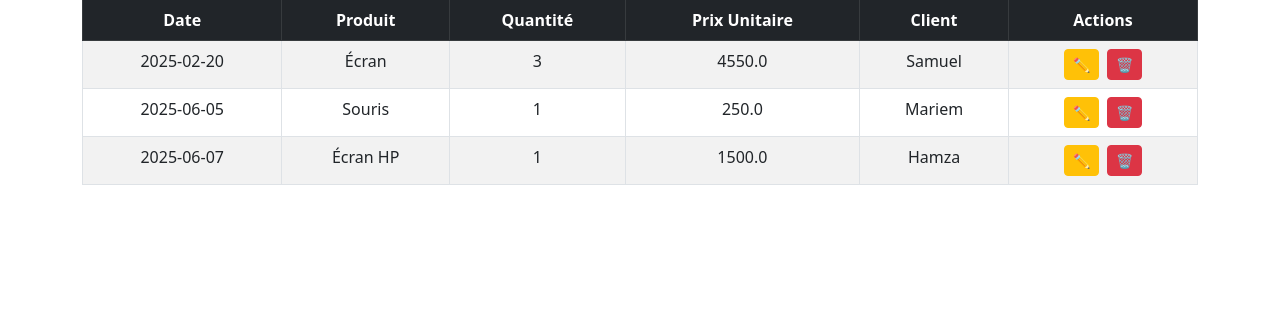
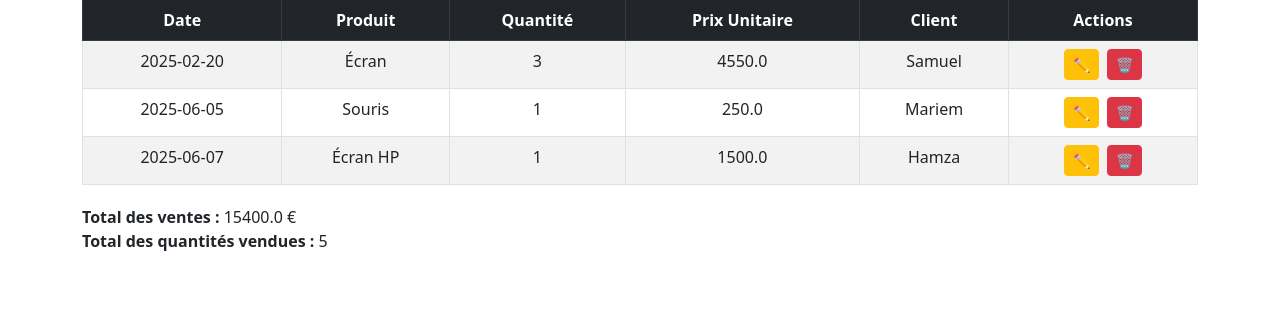
Before and after one commit to HanouneCamara/vente_dashboard, a Flask app: page / in a window 1280 px wide. Shown: the part 199-509 px from the top of the page. Run offline with Flask 3, Linux system fonts and the light colour scheme; data comes from the database, SQL or seed files in the repository.

Commit message:
ajoutTotaux

```diff
--- a/app.py
+++ b/app.py
@@ -16,10 +16,26 @@ def get_all_ventes():
     conn.close()
     return ventes
 
+# Fonction qui calcule les totaux
+def get_totaux():
+    conn = sqlite3.connect("db/ventes.db")
+    cursor = conn.cursor()
+
+    cursor.execute("SELECT SUM(quantite * prix_unitaire) FROM ventes")
+    total_ventes = cursor.fetchone()[0] or 0
+
+    cursor.execute("SELECT SUM(quantite) FROM ventes")
+    total_quantite = cursor.fetchone()[0] or 0
+
+    conn.close()
+
+    return total_ventes, total_quantite
+
 @app.route('/')
 def index():
     ventes = get_all_ventes()
-    return render_template('index.html', ventes=ventes)
+    total_ventes, total_quantite = get_totaux()
+    return render_template('index.html', ventes=ventes, total_ventes=total_ventes, total_quantite=total_quantite)
 
 @app.route('/ajouter', methods=['GET', 'POST'])
 def ajouter():
--- a/templates/index.html
+++ b/templates/index.html
@@ -51,8 +51,14 @@
                     </td>
                 </tr>
                 {% endfor %}
+
+
             </tbody>
         </table>
+        <div style="margin-top: 20px;">
+            <strong>Total des ventes :</strong> {{ total_ventes }} €<br>
+            <strong>Total des quantités vendues :</strong> {{ total_quantite }}
+        </div>
     </div>
 
 </body>
```
